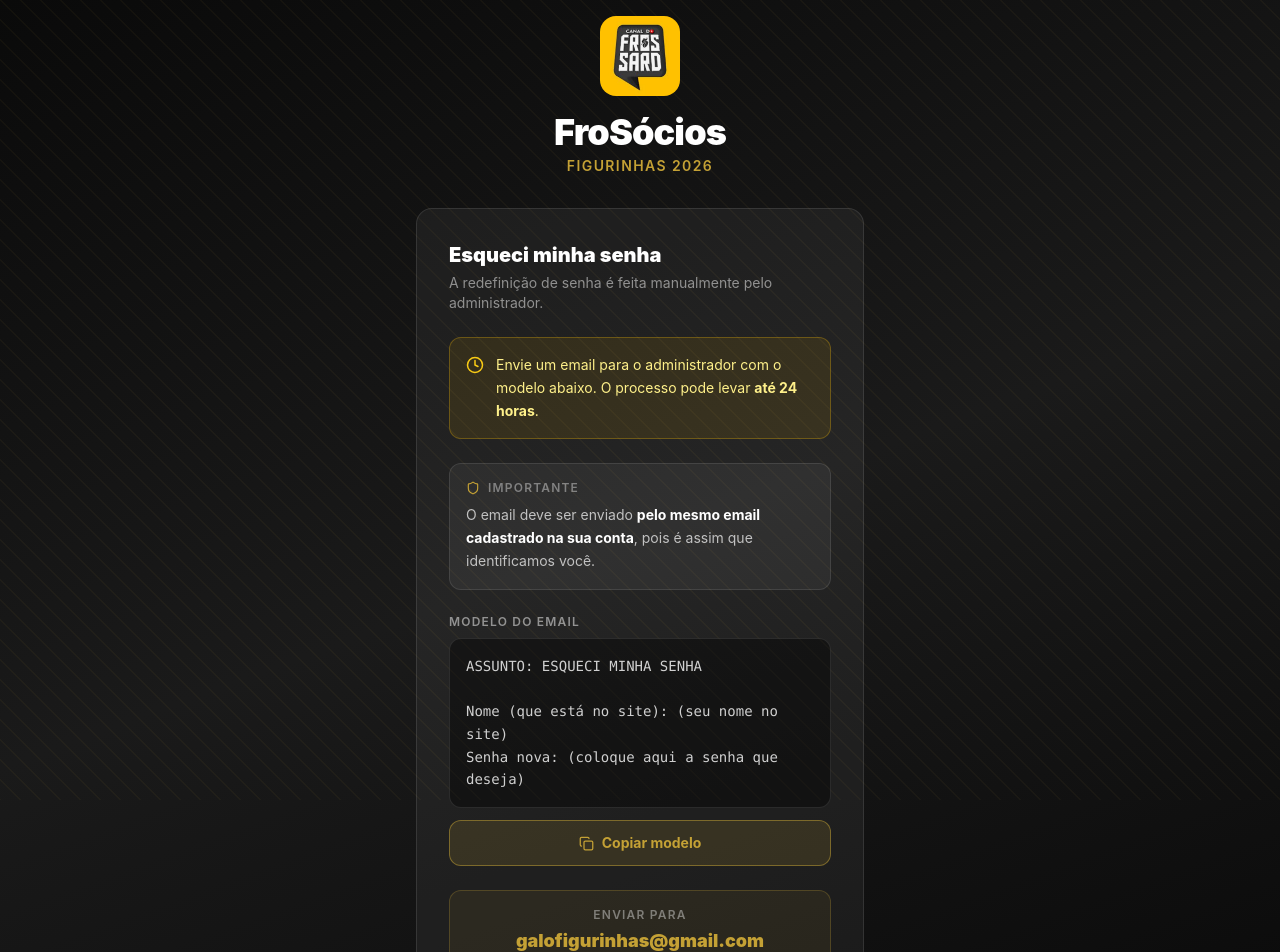
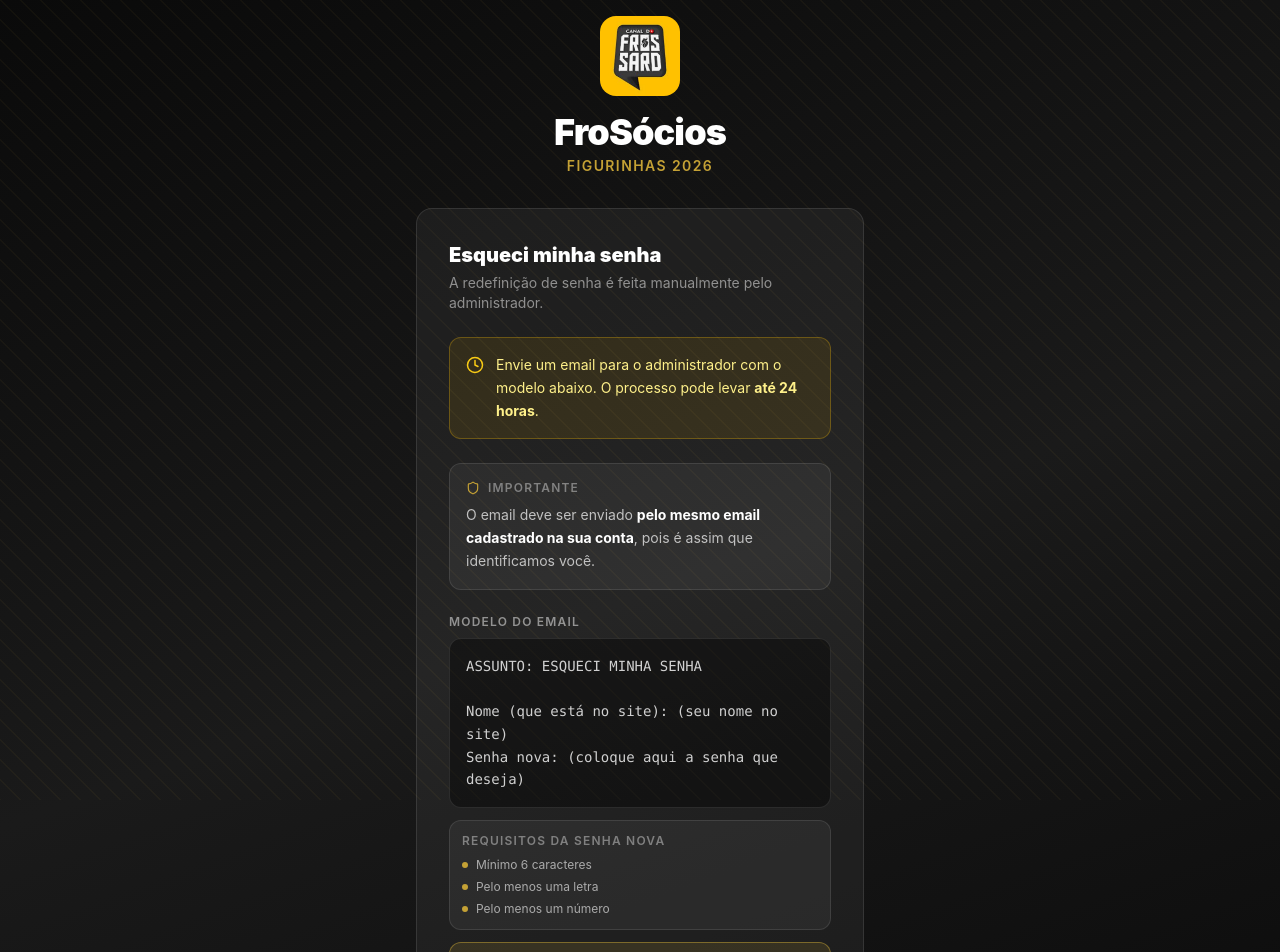
Before and after one commit to JulioBuzzi/galo-figurinhas, a Next.js app in the folder frontend/: page /forgot-password in a window 1280 px wide. Shown: the top 952 px of the page. Built offline with nearby package versions, Linux system fonts and the light colour scheme; no server answers.

Commit message:
feat: recuperar senha manual por email

```diff
--- a/frontend/src/app/forgot-password/page.tsx
+++ b/frontend/src/app/forgot-password/page.tsx
@@ -84,6 +84,23 @@
               {emailTemplate}
             </div>
 
+            {/* Requisitos da senha */}
+            <div className="mt-3 bg-white/5 border border-white/10 rounded-xl p-3 space-y-1.5">
+              <p className="text-white/40 text-xs uppercase tracking-widest font-semibold mb-2">
+                Requisitos da senha nova
+              </p>
+              {[
+                'Mínimo 6 caracteres',
+                'Pelo menos uma letra',
+                'Pelo menos um número',
+              ].map(r => (
+                <div key={r} className="flex items-center gap-2">
+                  <div className="w-1.5 h-1.5 rounded-full bg-galo-gold shrink-0"/>
+                  <span className="text-white/60 text-xs">{r}</span>
+                </div>
+              ))}
+            </div>
+
             <button onClick={handleCopy}
               className="w-full flex items-center justify-center gap-2 py-3 rounded-xl
                          font-bold text-sm transition-all border mt-3"
```
